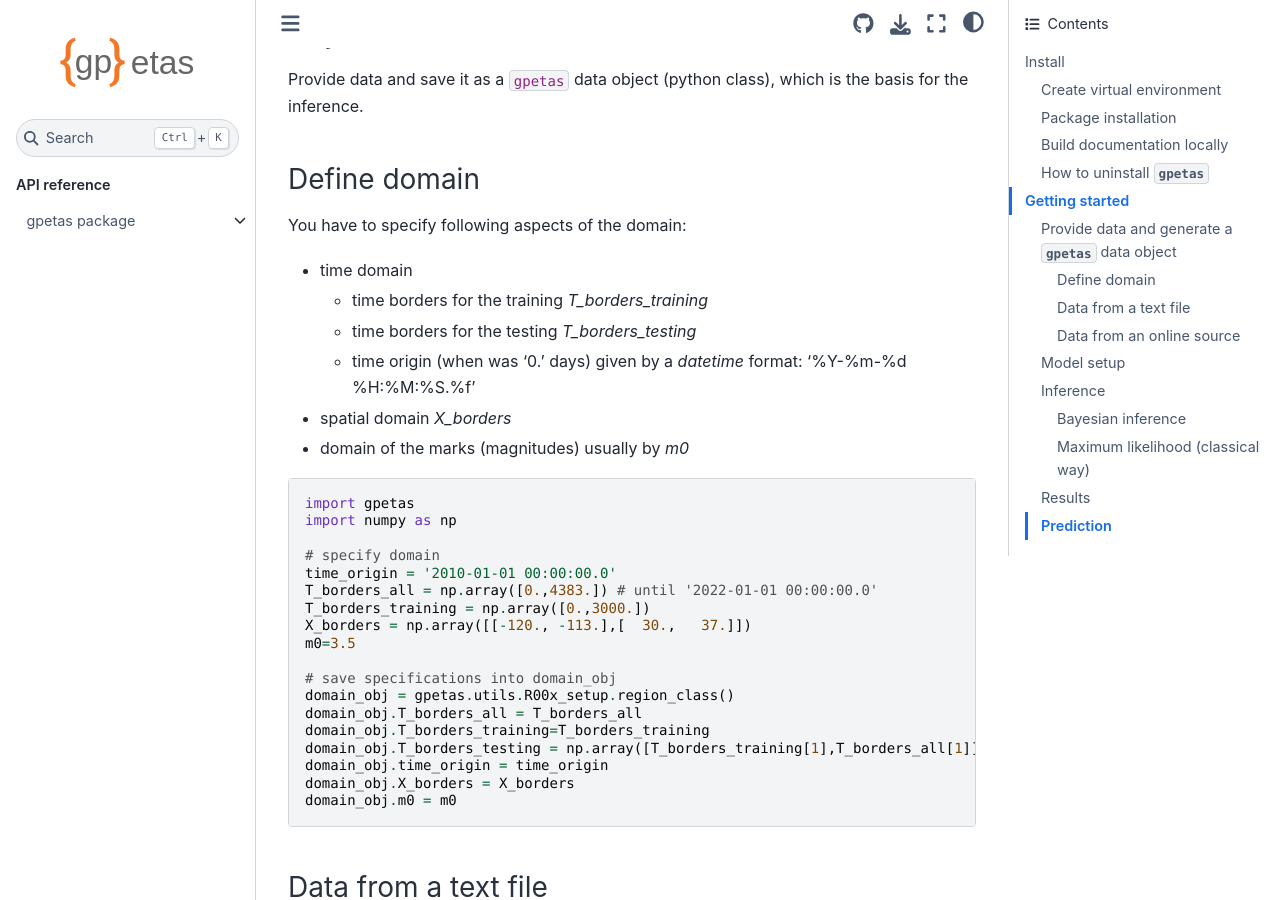
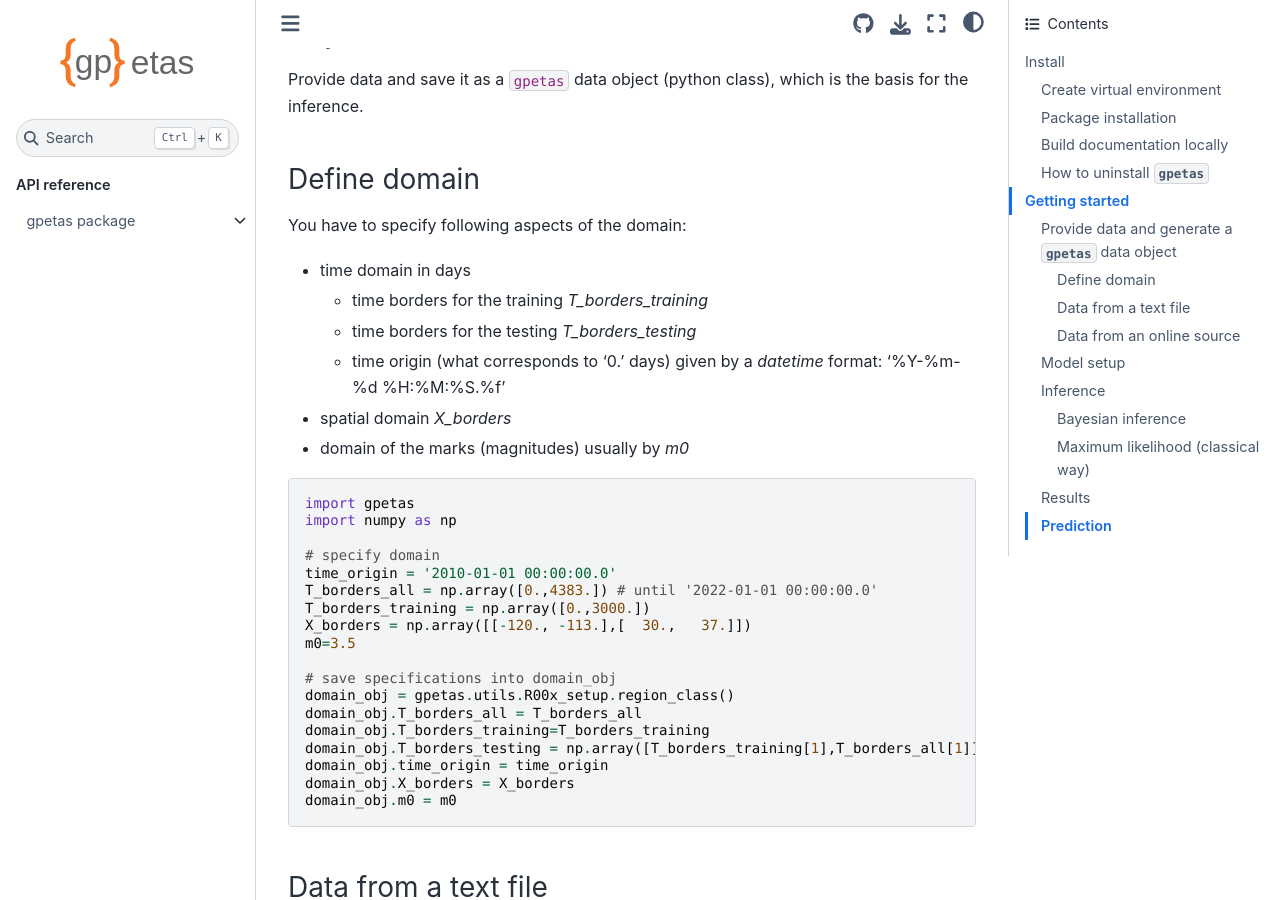
Before and after one commit to chris-molki/gpetas, a Sphinx documentation site: the page built from docs/source/README.md, in a window 1280 px wide and 900 px high, scrolled down 2360 px. Built offline with Sphinx 7.4.7 and the Sphinx Book theme 1.1.4, drawn with Linux system fonts in a browser that asks for light colours; pages that are not in the unit, such as notebooks, are missing from menus.

Commit message:
until data_obj

```diff
--- a/docs/source/README.md
+++ b/docs/source/README.md
@@ -92,10 +92,10 @@ object (python class), which is the basis for the inference.
 ### Define domain
 You have to specify following aspects of
 the domain:
-* time domain
+* time domain in days
   * time borders for the training *T_borders_training*
   * time borders for the testing *T_borders_testing*
-  * time origin (when was '0.' days) given by a *datetime* format: '%Y-%m-%d %H:%M:%S.%f'
+  * time origin (what corresponds to '0.' days) given by a *datetime* format: '%Y-%m-%d %H:%M:%S.%f'
 * spatial domain *X_borders*
 * domain of the marks (magnitudes) usually by *m0*
 
```
